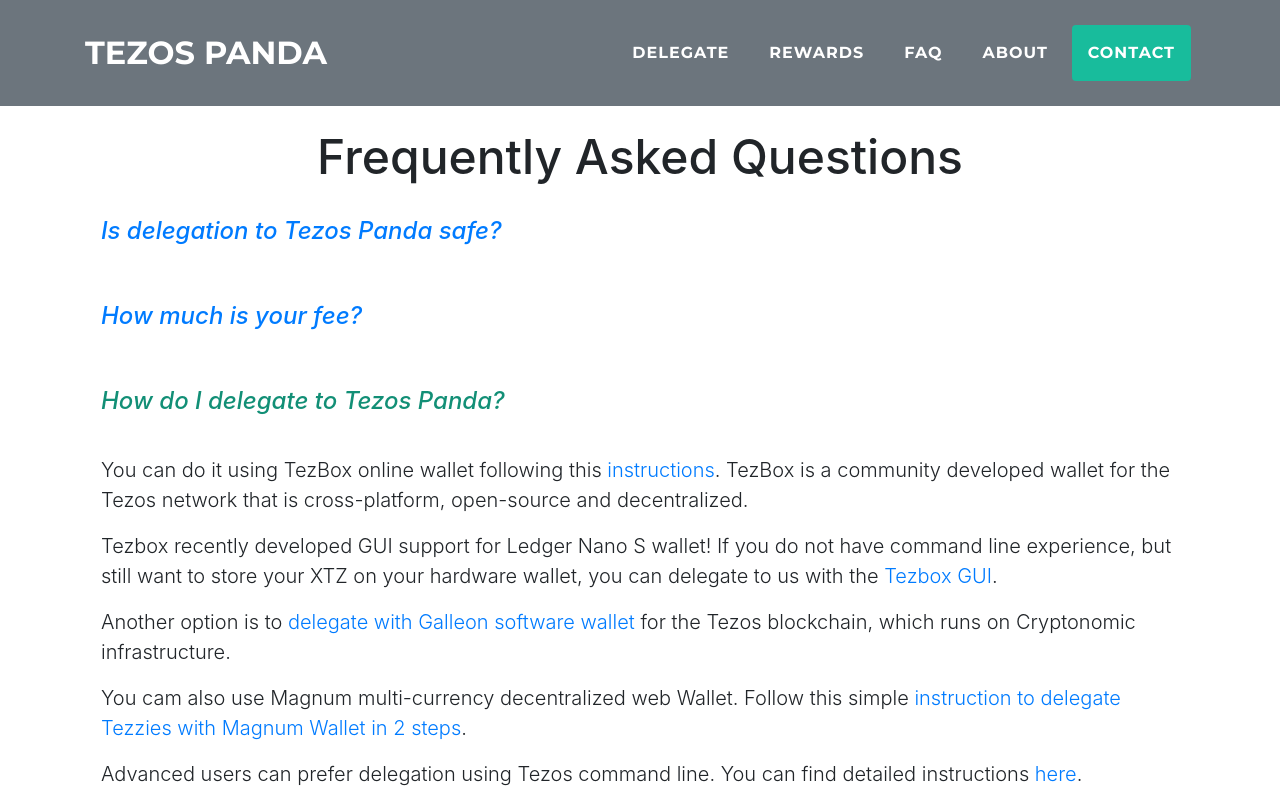
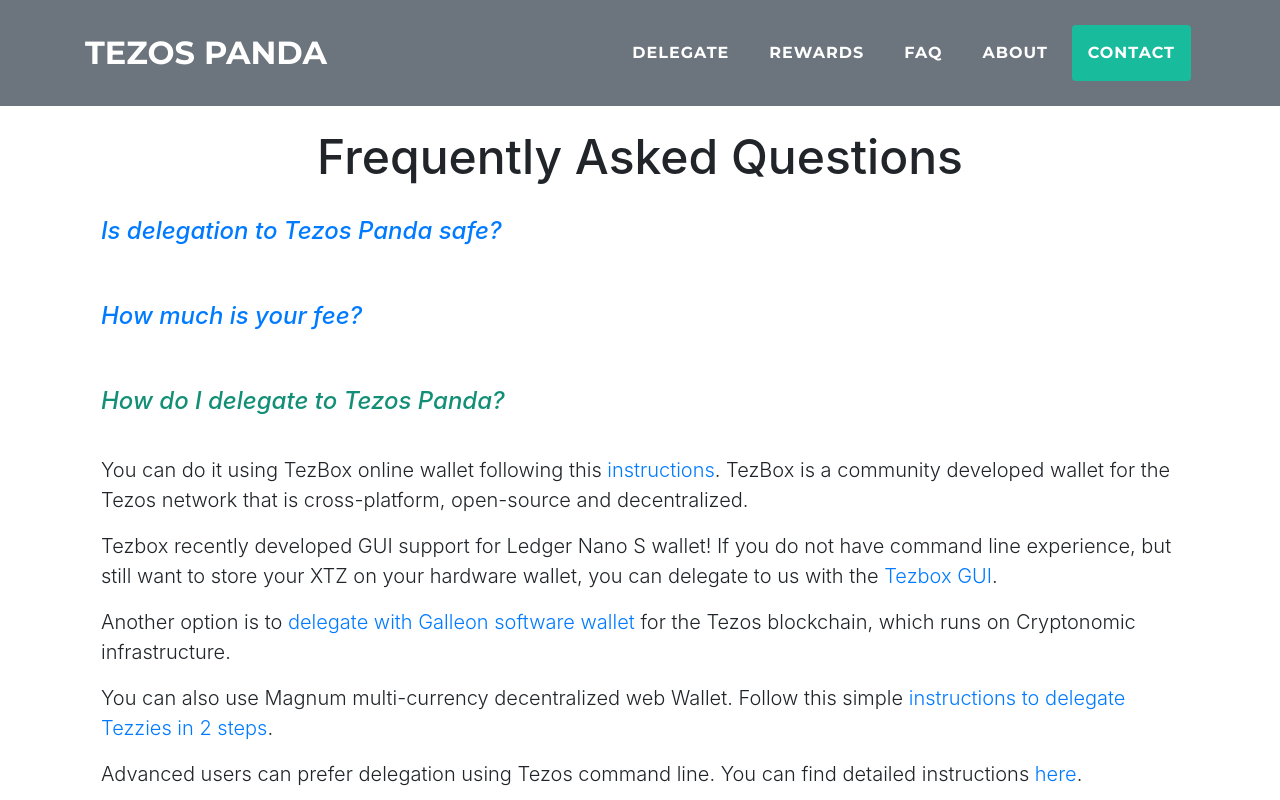
Before and after one commit to tcontributor/tcontributor.github.io, a website with bundled scripts: page index.html in a window 1280 px wide. Both pictures are taken after a click on the button "How do I delegate to Tezos Panda?". Shown: the part 2219-3019 px from the top of the page. Built offline with nearby package versions, Linux system fonts and the light colour scheme.

Commit message:
Magnum FAQ - corrections

```diff
--- a/index.html
+++ b/index.html
@@ -213,7 +213,7 @@
 	       </p>
                <p>Another option is to <a href="https://youtu.be/C6-lEA3HAec" target="_blank">delegate with Galleon software wallet</a> for the Tezos blockchain, which runs on Cryptonomic infrastructure.
 	       </p>
-	       <p>You cam also use Magnum multi-currency decentralized web Wallet. Follow this simple <a href="https://youtu.be/C6-lEA3HAechttps://medium.com/@corp_92607/how-to-delegate-tezzies-xtz-with-magnum-wallet-in-2-steps-75b009fc0388" target="_blank">instruction to delegate Tezzies with Magnum Wallet in 2 steps</a>.
+	       <p>You can also use Magnum multi-currency decentralized web Wallet. Follow this simple <a href="https://youtu.be/C6-lEA3HAechttps://medium.com/@corp_92607/how-to-delegate-tezzies-xtz-with-magnum-wallet-in-2-steps-75b009fc0388" target="_blank">instructions to delegate Tezzies in 2 steps</a>.
 	       </p>
               <p>Advanced users can prefer delegation using Tezos command line. You can find detailed instructions <a href="https://github.com/obsidiansystems/ledger-app-tezos/blob/master/README.md#delegation)" target="_blank">here</a>.
 			    <!--br><code>./tezos-client set delegate for your_KT1_address to tz1PeZx7FXy7QRuMREGXGxeipb24RsMMzUNe --fee 0.0</code-->
```
